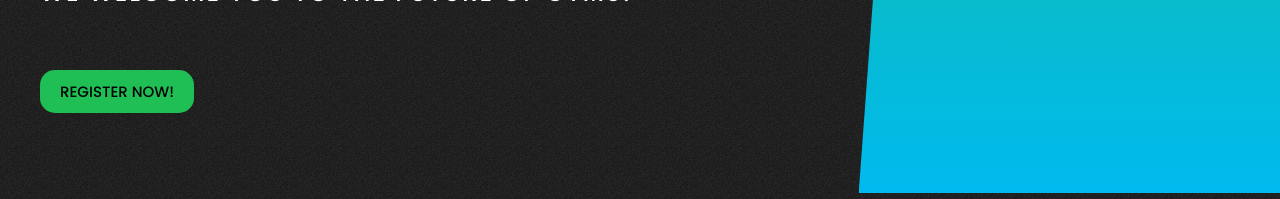
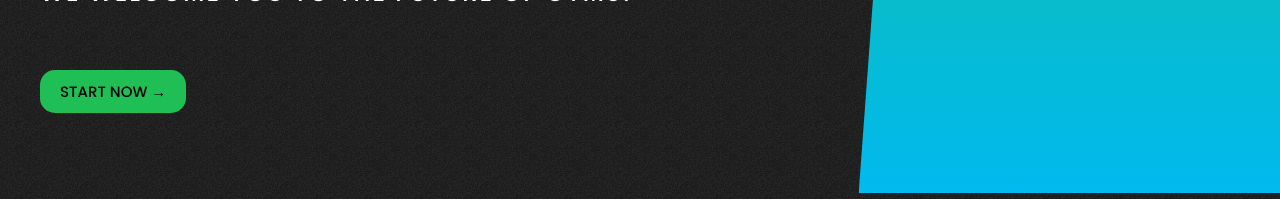
Before and after one commit to pesto-students/easy-manage-frontend-team3-jesus, a React (Create React App) app in the folder jymspace-frontend/: page / in a window 1280 px wide. Shown: the part 663-862 px from the top of the page. Built offline with nearby package versions, Linux system fonts and the light colour scheme.

Commit message:
changing register button

```diff
--- a/jymspace-frontend/src/components/Hero/Hero.jsx
+++ b/jymspace-frontend/src/components/Hero/Hero.jsx
@@ -34,7 +34,7 @@ const Hero = () => {
             <span>We welcome you to the future of gyms!</span>
             {/*HERO BUTTON*/}
             <div className="hero-button">
-              <button className="btn">REGISTER NOW!</button>
+              <button className="btn">START NOW &#8594;</button>
             </div>
           </div>
         </div>
```
